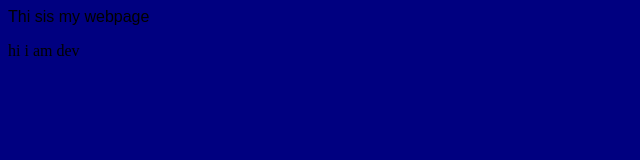
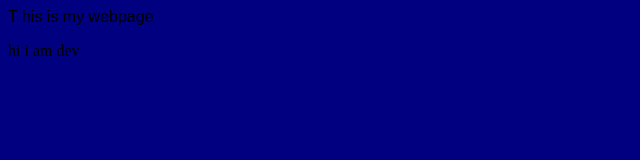
Before and after one commit to dev19507/HTML, a plain HTML site: page docs/index.html in a window 1280 px wide. Shown: the full height of the page, 0-640 px from the left. Drawn offline with Linux system fonts and the light colour scheme.

Commit message:
Update index.html

```diff
--- a/docs/index.html
+++ b/docs/index.html
@@ -1,7 +1,7 @@
 <!DOCTYPE HTML>
 <html>
  <body style="background-color:navy;">
-  <h style="font-family:sans-serif;">Thi sis my webpage </h>
+  <h style="font-family:sans-serif;">T his is my webpage </h>
   <p> hi i am dev </p>
  </body>
 </html>
```
